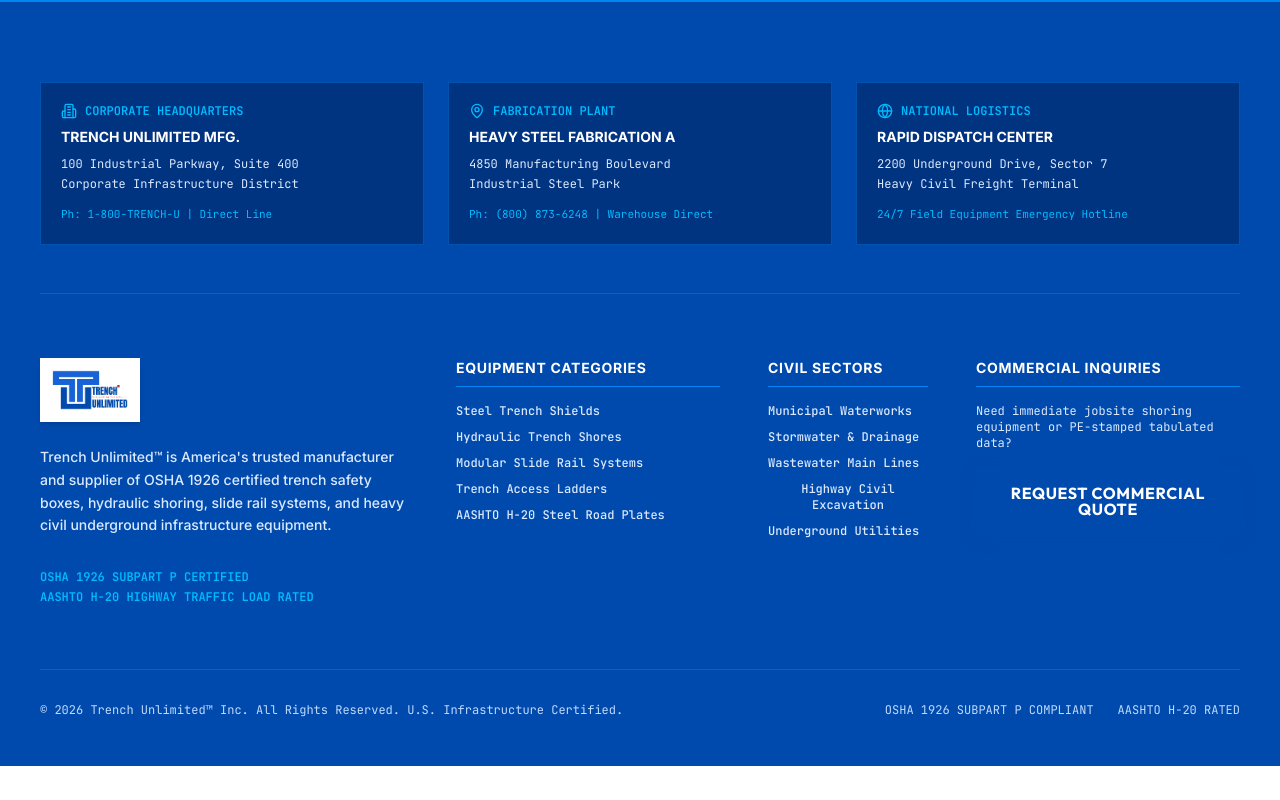
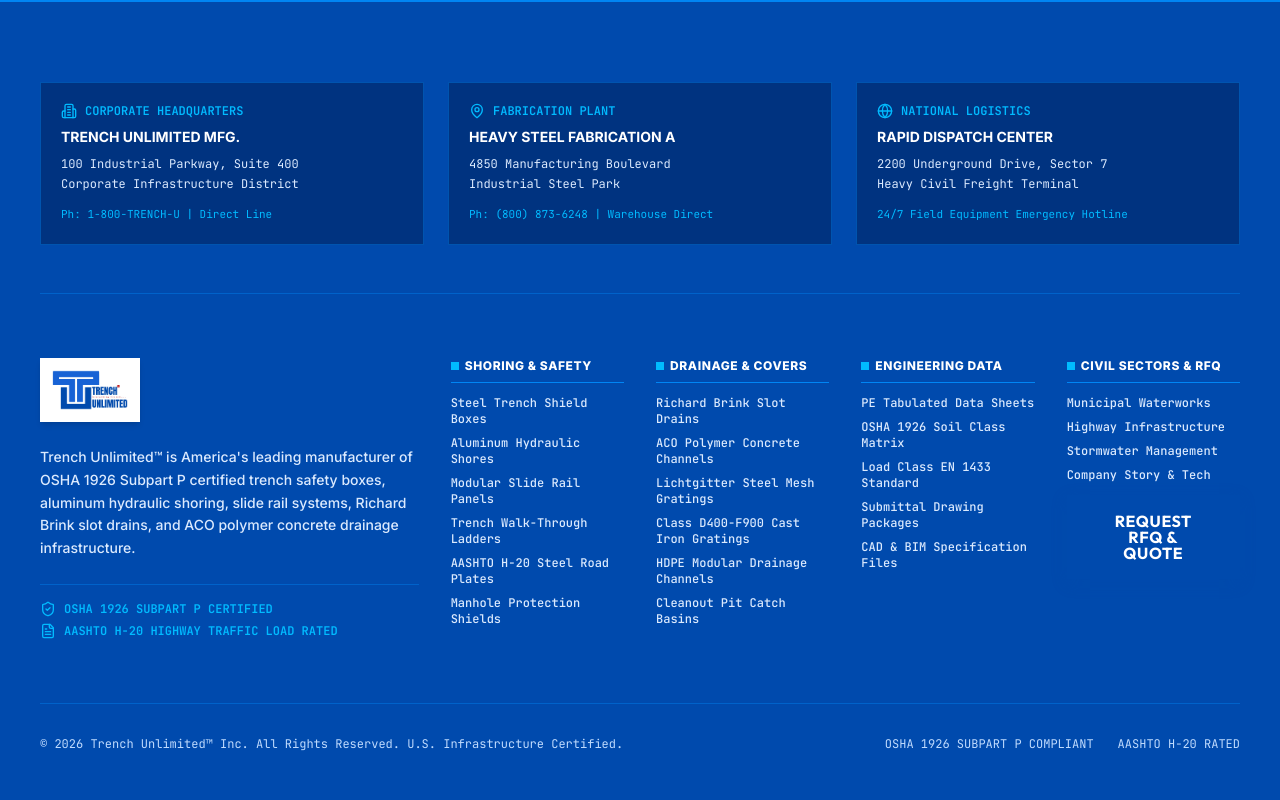
Before and after one commit to shantanukumar2026/TRENCH, a React (Vite) app: page / in a window 1280 px wide. Shown: the part 11183-11983 px from the top of the page. Before the commit the page ends 11949 px from the top, so only its background shows below. Built offline with nearby package versions, Linux system fonts and the light colour scheme.

Commit message:
Organize footer navigation into 4 structured columns with expanded product, engineering, and civil sector links

```diff
--- a/src/components/Footer.tsx
+++ b/src/components/Footer.tsx
@@ -75,10 +75,10 @@
 
         </div>
 
-        {/* Main Footer Links */}
-        <div className="grid grid-cols-1 md:grid-cols-2 lg:grid-cols-12 gap-12 pb-16 border-b border-[#0085F4]/40">
+        {/* Main Organized Footer Links (4 Structured Columns) */}
+        <div className="grid grid-cols-1 md:grid-cols-2 lg:grid-cols-12 gap-8 pb-16 border-b border-[#0085F4]/40">
 
-          {/* Brand Info */}
+          {/* Brand Info & Core Certifications */}
           <div className="lg:col-span-4 space-y-6">
             <div
               onClick={() => onNavigateToSection('hero')}
@@ -92,56 +92,86 @@
             </div>
 
             <p className="text-sm text-blue-100 font-medium leading-relaxed">
-              Trench Unlimited™ is America's trusted manufacturer and supplier of OSHA 1926 certified trench safety boxes, hydraulic shoring, slide rail systems, and heavy civil underground infrastructure equipment.
+              Trench Unlimited™ is America's leading manufacturer of OSHA 1926 Subpart P certified trench safety boxes, aluminum hydraulic shoring, slide rail systems, Richard Brink slot drains, and ACO polymer concrete drainage infrastructure.
             </p>
 
-            <div className="pt-2 font-mono text-xs text-[#00BBFF] font-bold space-y-1">
-              <div>OSHA 1926 SUBPART P CERTIFIED</div>
-              <div>AASHTO H-20 HIGHWAY TRAFFIC LOAD RATED</div>
+            <div className="pt-2 font-mono text-xs text-[#00BBFF] font-bold space-y-1.5 border-t border-[#0085F4]/40 pt-4">
+              <div className="flex items-center gap-2">
+                <ShieldCheck className="w-4 h-4 text-[#00BBFF]" />
+                <span>OSHA 1926 SUBPART P CERTIFIED</span>
+              </div>
+              <div className="flex items-center gap-2">
+                <FileText className="w-4 h-4 text-[#00BBFF]" />
+                <span>AASHTO H-20 HIGHWAY TRAFFIC LOAD RATED</span>
+              </div>
             </div>
           </div>
 
-          {/* Quick Links Column 1 */}
-          <div className="lg:col-span-3 space-y-4 font-mono text-xs">
-            <h4 className="text-sm font-bold text-white uppercase font-heading tracking-wider border-b border-[#0085F4] pb-2">
-              EQUIPMENT CATEGORIES
+          {/* Menu Column 1: Shoring & Safety Systems */}
+          <div className="lg:col-span-2 space-y-3 font-mono text-xs">
+            <h4 className="text-xs font-extrabold text-white uppercase font-heading tracking-wider border-b border-[#0085F4] pb-2 flex items-center gap-1.5">
+              <span className="w-2 h-2 bg-[#00BBFF]"></span>
+              <span>SHORING &amp; SAFETY</span>
             </h4>
-            <ul className="space-y-2.5 text-blue-100 font-medium">
-              <li><button onClick={() => onNavigateToSection('explorer')} className="hover:text-[#00BBFF] transition-colors">Steel Trench Shields</button></li>
-              <li><button onClick={() => onNavigateToSection('explorer')} className="hover:text-[#00BBFF] transition-colors">Hydraulic Trench Shores</button></li>
-              <li><button onClick={() => onNavigateToSection('explorer')} className="hover:text-[#00BBFF] transition-colors">Modular Slide Rail Systems</button></li>
-              <li><button onClick={() => onNavigateToSection('explorer')} className="hover:text-[#00BBFF] transition-colors">Trench Access Ladders</button></li>
-              <li><button onClick={() => onNavigateToSection('explorer')} className="hover:text-[#00BBFF] transition-colors">AASHTO H-20 Steel Road Plates</button></li>
+            <ul className="space-y-2 text-blue-100 font-medium">
+              <li><button onClick={() => onNavigateToSection('explorer')} className="hover:text-[#00BBFF] transition-colors text-left">Steel Trench Shield Boxes</button></li>
+              <li><button onClick={() => onNavigateToSection('explorer')} className="hover:text-[#00BBFF] transition-colors text-left">Aluminum Hydraulic Shores</button></li>
+              <li><button onClick={() => onNavigateToSection('explorer')} className="hover:text-[#00BBFF] transition-colors text-left">Modular Slide Rail Panels</button></li>
+              <li><button onClick={() => onNavigateToSection('explorer')} className="hover:text-[#00BBFF] transition-colors text-left">Trench Walk-Through Ladders</button></li>
+              <li><button onClick={() => onNavigateToSection('explorer')} className="hover:text-[#00BBFF] transition-colors text-left">AASHTO H-20 Steel Road Plates</button></li>
+              <li><button onClick={() => onNavigateToSection('explorer')} className="hover:text-[#00BBFF] transition-colors text-left">Manhole Protection Shields</button></li>
             </ul>
           </div>
 
-          {/* Quick Links Column 2 */}
-          <div className="lg:col-span-2 space-y-4 font-mono text-xs">
-            <h4 className="text-sm font-bold text-white uppercase font-heading tracking-wider border-b border-[#0085F4] pb-2">
-              CIVIL SECTORS
+          {/* Menu Column 2: Heavy Drainage & Trench Covers */}
+          <div className="lg:col-span-2 space-y-3 font-mono text-xs">
+            <h4 className="text-xs font-extrabold text-white uppercase font-heading tracking-wider border-b border-[#0085F4] pb-2 flex items-center gap-1.5">
+              <span className="w-2 h-2 bg-[#00BBFF]"></span>
+              <span>DRAINAGE &amp; COVERS</span>
             </h4>
-            <ul className="space-y-2.5 text-blue-100 font-medium">
-              <li><button onClick={() => onNavigateToSection('solutions')} className="hover:text-[#00BBFF] transition-colors">Municipal Waterworks</button></li>
-              <li><button onClick={() => onNavigateToSection('solutions')} className="hover:text-[#00BBFF] transition-colors">Stormwater &amp; Drainage</button></li>
-              <li><button onClick={() => onNavigateToSection('solutions')} className="hover:text-[#00BBFF] transition-colors">Wastewater Main Lines</button></li>
-              <li><button onClick={() => onNavigateToSection('solutions')} className="hover:text-[#00BBFF] transition-colors">Highway Civil Excavation</button></li>
-              <li><button onClick={() => onNavigateToSection('solutions')} className="hover:text-[#00BBFF] transition-colors">Underground Utilities</button></li>
+            <ul className="space-y-2 text-blue-100 font-medium">
+              <li><button onClick={() => onNavigateToSection('explorer')} className="hover:text-[#00BBFF] transition-colors text-left">Richard Brink Slot Drains</button></li>
+              <li><button onClick={() => onNavigateToSection('explorer')} className="hover:text-[#00BBFF] transition-colors text-left">ACO Polymer Concrete Channels</button></li>
+              <li><button onClick={() => onNavigateToSection('explorer')} className="hover:text-[#00BBFF] transition-colors text-left">Lichtgitter Steel Mesh Gratings</button></li>
+              <li><button onClick={() => onNavigateToSection('explorer')} className="hover:text-[#00BBFF] transition-colors text-left">Class D400-F900 Cast Iron Gratings</button></li>
+              <li><button onClick={() => onNavigateToSection('explorer')} className="hover:text-[#00BBFF] transition-colors text-left">HDPE Modular Drainage Channels</button></li>
+              <li><button onClick={() => onNavigateToSection('explorer')} className="hover:text-[#00BBFF] transition-colors text-left">Cleanout Pit Catch Basins</button></li>
             </ul>
           </div>
 
-          {/* Call to Action Column */}
-          <div className="lg:col-span-3 space-y-4 font-mono text-xs">
-            <h4 className="text-sm font-bold text-white uppercase font-heading tracking-wider border-b border-[#0085F4] pb-2">
-              COMMERCIAL INQUIRIES
+          {/* Menu Column 3: Engineering & Tab Data */}
+          <div className="lg:col-span-2 space-y-3 font-mono text-xs">
+            <h4 className="text-xs font-extrabold text-white uppercase font-heading tracking-wider border-b border-[#0085F4] pb-2 flex items-center gap-1.5">
+              <span className="w-2 h-2 bg-[#00BBFF]"></span>
+              <span>ENGINEERING DATA</span>
             </h4>
-            <p className="text-blue-100">
-              Need immediate jobsite shoring equipment or PE-stamped tabulated data?
-            </p>
+            <ul className="space-y-2 text-blue-100 font-medium">
+              <li><button onClick={() => onNavigateToSection('tech-standards')} className="hover:text-[#00BBFF] transition-colors text-left">PE Tabulated Data Sheets</button></li>
+              <li><button onClick={() => onNavigateToSection('tech-standards')} className="hover:text-[#00BBFF] transition-colors text-left">OSHA 1926 Soil Class Matrix</button></li>
+              <li><button onClick={() => onNavigateToSection('tech-standards')} className="hover:text-[#00BBFF] transition-colors text-left">Load Class EN 1433 Standard</button></li>
+              <li><button onClick={() => onNavigateToSection('tech-standards')} className="hover:text-[#00BBFF] transition-colors text-left">Submittal Drawing Packages</button></li>
+              <li><button onClick={() => onNavigateToSection('tech-standards')} className="hover:text-[#00BBFF] transition-colors text-left">CAD &amp; BIM Specification Files</button></li>
+            </ul>
+          </div>
+
+          {/* Menu Column 4: Civil Sectors & RFQ */}
+          <div className="lg:col-span-2 space-y-3 font-mono text-xs">
+            <h4 className="text-xs font-extrabold text-white uppercase font-heading tracking-wider border-b border-[#0085F4] pb-2 flex items-center gap-1.5">
+              <span className="w-2 h-2 bg-[#00BBFF]"></span>
+              <span>CIVIL SECTORS &amp; RFQ</span>
+            </h4>
+            <ul className="space-y-2 text-blue-100 font-medium mb-4">
+              <li><button onClick={() => onNavigateToSection('solutions')} className="hover:text-[#00BBFF] transition-colors text-left">Municipal Waterworks</button></li>
+              <li><button onClick={() => onNavigateToSection('solutions')} className="hover:text-[#00BBFF] transition-colors text-left">Highway Infrastructure</button></li>
+              <li><button onClick={() => onNavigateToSection('solutions')} className="hover:text-[#00BBFF] transition-colors text-left">Stormwater Management</button></li>
+              <li><button onClick={() => onNavigateToSection('story')} className="hover:text-[#00BBFF] transition-colors text-left">Company Story &amp; Tech</button></li>
+            </ul>
+
             <button
               onClick={onOpenQuoteModal}
-              className="btn-brand-primary w-full py-3 text-xs"
+              className="btn-brand-primary w-full py-2.5 text-[11px] font-bold"
             >
-              REQUEST COMMERCIAL QUOTE
+              REQUEST RFQ &amp; QUOTE
             </button>
           </div>
 
```
